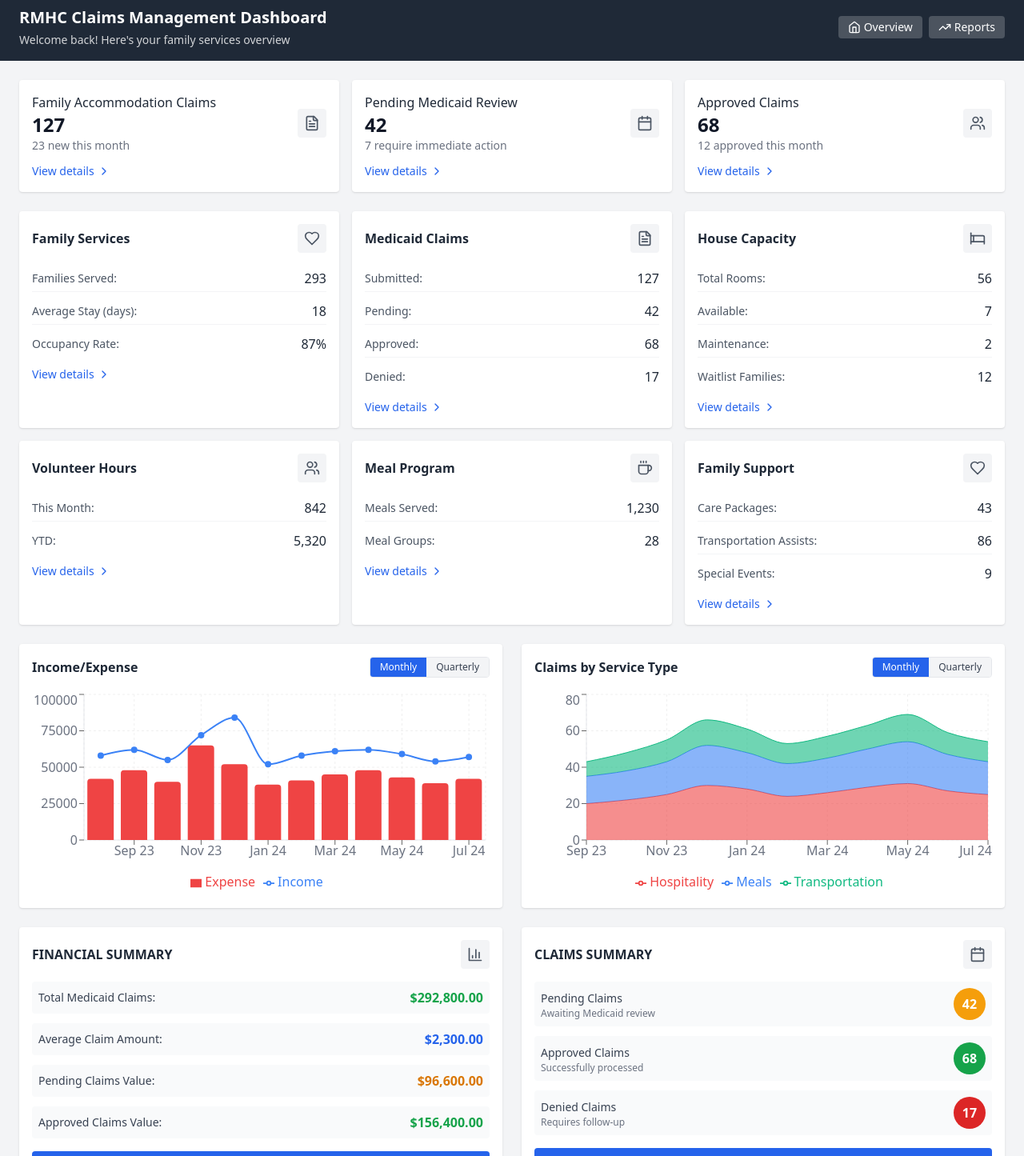
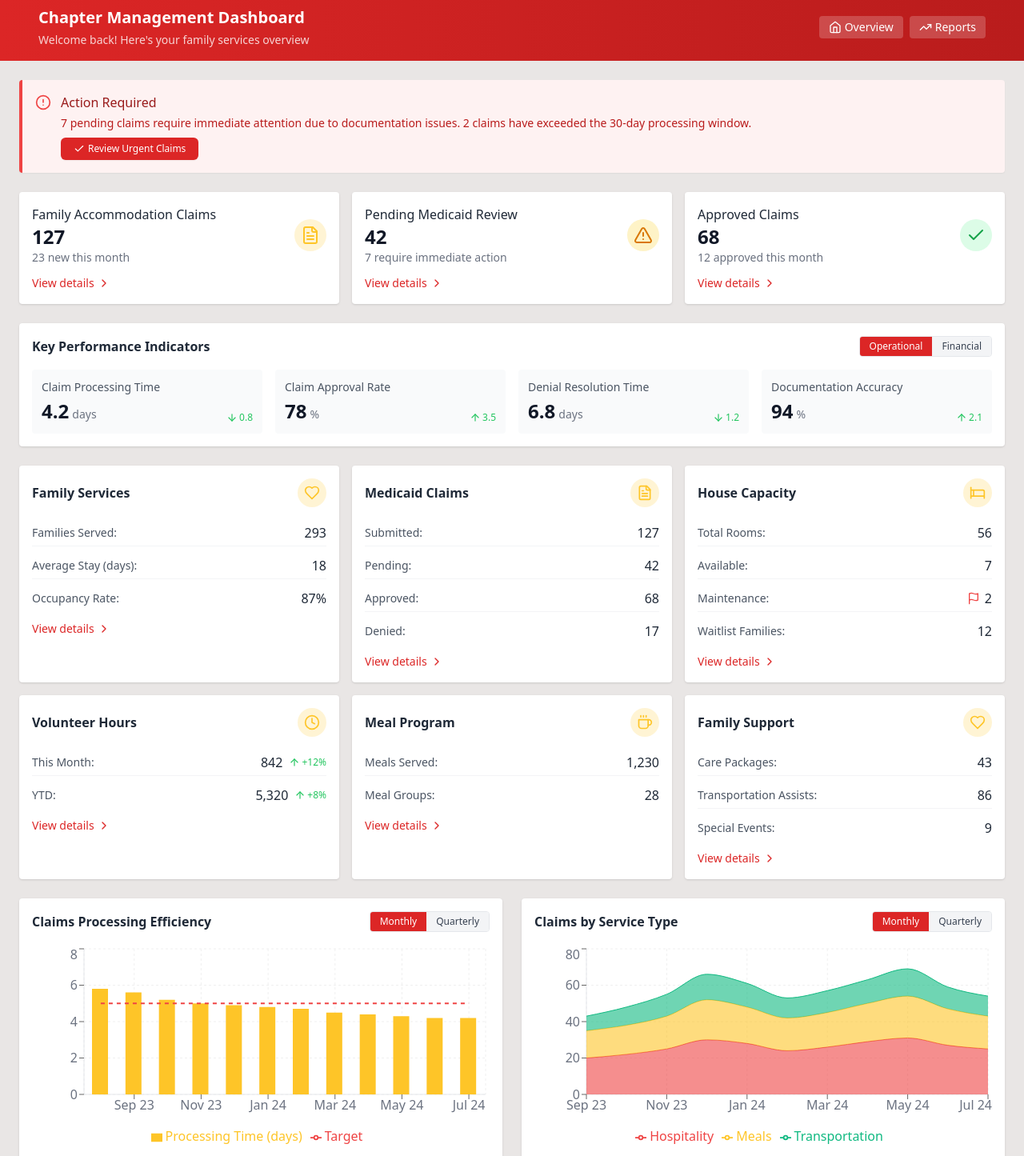
Before and after one commit to mockwell02/ClaimManager, a React (Vite) app in the folder project 7/: page / in a window 1280 px wide. Shown: the part 80-1525 px from the top of the page at 80% size. Built offline with nearby package versions, Linux system fonts and the light colour scheme.

Commit message:
fix: designed to meet claims proce pt.2

```diff
--- a/project 7/src/components/HomePage.tsx
+++ b/project 7/src/components/HomePage.tsx
@@ -1,17 +1,56 @@
 import React, { useState } from 'react';
-import { BarChart3, Users, FileText, MessageSquare, Calendar, Inbox, ChevronRight, Home, TrendingUp, Heart, Bed, Coffee } from 'lucide-react';
-import { AreaChart, Area, BarChart, Bar, XAxis, YAxis, CartesianGrid, Tooltip, ResponsiveContainer, Line, ComposedChart, Legend } from 'recharts';
+import { BarChart3, FileText, MessageSquare, Calendar, Inbox, ChevronRight, Home, TrendingUp, Heart, Bed, Coffee, AlertTriangle, ArrowUp, Clock, Flag, Check, DollarSign, Users, Percent, AlertCircle, Activity, PieChart } from 'lucide-react';
+import { AreaChart, Area, BarChart, Bar, XAxis, YAxis, CartesianGrid, Tooltip, ResponsiveContainer, Line, ComposedChart, Legend, PieChart as RechartsPieChart, Pie, Cell } from 'recharts';
 
 export default function HomePage() {
   const [timeFrame, setTimeFrame] = useState('monthly');
+  const [kpiView, setKpiView] = useState('operational');
 
   const stats = [
     { title: 'Family Services', icon: Heart, stats: { 'Families Served': '293', 'Average Stay (days)': '18', 'Occupancy Rate': '87%' } },
     { title: 'Medicaid Claims', icon: FileText, stats: { 'Submitted': '127', 'Pending': '42', 'Approved': '68', 'Denied': '17' } },
-    { title: 'House Capacity', icon: Bed, stats: { 'Total Rooms': '56', 'Available': '7', 'Maintenance': '2', 'Waitlist Families': '12' } },
-    { title: 'Volunteer Hours', icon: Users, stats: { 'This Month': '842', 'YTD': '5,320' } },
+    {
+      title: 'House Capacity',
+      icon: Bed,
+      stats: {
+        'Total Rooms': '56',
+        'Available': '7',
+        'Maintenance': '2',
+        'Waitlist Families': '12'
+      },
+      alerts: {
+        'Maintenance': { icon: Flag, color: 'text-red-500' }
+      }
+    },
+    {
+      title: 'Volunteer Hours',
+      icon: Clock,
+      stats: {
+        'This Month': '842',
+        'YTD': '5,320'
+      },
+      trends: {
+        'This Month': { icon: ArrowUp, color: 'text-green-500', percent: '+12%' },
+        'YTD': { icon: ArrowUp, color: 'text-green-500', percent: '+8%' }
+      }
+    },
     { title: 'Meal Program', icon: Coffee, stats: { 'Meals Served': '1,230', 'Meal Groups': '28' } },
     { title: 'Family Support', icon: Heart, stats: { 'Care Packages': '43', 'Transportation Assists': '86', 'Special Events': '9' } }
+  ];
+
+  // KPI data for administrators and billing managers
+  const operationalKPIs = [
+    { name: 'Claim Processing Time', value: '4.2', unit: 'days', trend: '-0.8', status: 'good' },
+    { name: 'Claim Approval Rate', value: '78', unit: '%', trend: '+3.5', status: 'good' },
+    { name: 'Denial Resolution Time', value: '6.8', unit: 'days', trend: '-1.2', status: 'good' },
+    { name: 'Documentation Accuracy', value: '94', unit: '%', trend: '+2.1', status: 'good' }
+  ];
+
+  const financialKPIs = [
+    { name: 'Reimbursement Rate', value: '92', unit: '%', trend: '+1.5', status: 'good' },
+    { name: 'Avg. Claim Value', value: '2,300', unit: '$', trend: '+120', status: 'good' },
+    { name: 'Revenue per Room', value: '5,230', unit: '$', trend: '+310', status: 'good' },
+    { name: 'Cost per Family', value: '1,840', unit: '$', trend: '-85', status: 'good' }
   ];
 
   const incomeExpenseData = [
@@ -43,6 +82,29 @@
     { month: 'Jul 24', 'Hospitality': 25, 'Meals': 18, 'Transportation': 11 }
   ];
 
+  // Claims processing efficiency data
+  const claimProcessingData = [
+    { month: 'Aug 23', 'Processing Time': 5.8, 'Target': 5.0 },
+    { month: 'Sep 23', 'Processing Time': 5.6, 'Target': 5.0 },
+    { month: 'Oct 23', 'Processing Time': 5.2, 'Target': 5.0 },
+    { month: 'Nov 23', 'Processing Time': 5.0, 'Target': 5.0 },
+    { month: 'Dec 23', 'Processing Time': 4.9, 'Target': 5.0 },
+    { month: 'Jan 24', 'Processing Time': 4.8, 'Target': 5.0 },
+    { month: 'Feb 24', 'Processing Time': 4.7, 'Target': 5.0 },
+    { month: 'Mar 24', 'Processing Time': 4.5, 'Target': 5.0 },
+    { month: 'Apr 24', 'Processing Time': 4.4, 'Target': 5.0 },
+    { month: 'May 24', 'Processing Time': 4.3, 'Target': 5.0 },
+    { month: 'Jun 24', 'Processing Time': 4.2, 'Target': 5.0 },
+    { month: 'Jul 24', 'Processing Time': 4.2, 'Target': 5.0 }
+  ];
+
+  // Claim status breakdown
+  const claimStatusData = [
+    { name: 'Approved', value: 68, color: '#36B37E' },
+    { name: 'Pending', value: 42, color: '#F59E0B' },
+    { name: 'Denied', value: 17, color: '#EF4444' }
+  ];
+
   // Custom tooltip styles
   const CustomTooltip = ({ active, payload, label }: any) => {
     if (active && payload && payload.length) {
@@ -61,16 +123,16 @@
   };
 
   return (
-    <div className="min-h-screen bg-gray-100">
+    <div className="min-h-screen bg-gray-100" style={{ backgroundColor: '#e9e6e5' }}>
       {/* Dashboard Header - Matching ClaimDetail style */}
-      <div className="bg-gray-800 text-white py-4 px-6">
+      <div className="bg-gradient-to-r from-red-600 to-red-700 text-white py-4 px-6">
         <div className="container mx-auto">
           <div className="flex flex-col md:flex-row justify-between items-center">
-            <div>
-              <h1 className="text-xl font-semibold">RMHC Claims Management Dashboard</h1>
+            <div className="md:ml-6">
+              <h1 className="text-xl font-semibold">Chapter Management Dashboard</h1>
               <p className="text-white/80 text-sm mt-1">Welcome back! Here's your family services overview</p>
             </div>
-            <div className="mt-4 md:mt-0 flex space-x-2">
+            <div className="mt-4 md:mt-0 flex space-x-2 md:mr-6">
               <button className="bg-white/20 hover:bg-white/30 text-white px-3 py-1 text-sm rounded flex items-center transition-colors">
                 <Home size={16} className="mr-1" />
                 Overview
@@ -86,6 +148,26 @@
 
       {/* Main Content */}
       <div className="container mx-auto px-6 py-6">
+        {/* Alert Banner for Critical Items */}
+        <div className="bg-red-50 border-l-4 border-red-500 p-4 mb-6 rounded shadow-sm">
+          <div className="flex items-start">
+            <div className="text-red-500 mr-3 mt-0.5 flex-shrink-0">
+              <AlertCircle size={20} />
+            </div>
+            <div>
+              <h3 className="font-medium text-red-800">Action Required</h3>
+              <p className="text-sm text-red-700 mt-1">
+                7 pending claims require immediate attention due to documentation issues.
+                2 claims have exceeded the 30-day processing window.
+              </p>
+              <button className="mt-2 bg-red-600 hover:bg-red-700 text-white text-xs py-1.5 px-4 rounded-md flex items-center shadow-sm font-medium">
+                <Check size={14} className="mr-1" />
+                Review Urgent Claims
+              </button>
+            </div>
+          </div>
+        </div>
+
         {/* Quick Access Cards */}
         <div className="grid grid-cols-1 md:grid-cols-3 gap-4 mb-6">
           <div className="bg-white rounded shadow p-4">
@@ -95,11 +177,11 @@
                 <p className="text-2xl font-bold text-gray-900">127</p>
                 <p className="text-sm text-gray-500">23 new this month</p>
               </div>
-              <div className="p-2 bg-gray-100 rounded">
-                <FileText className="text-gray-600" size={20} />
+              <div className="p-2 bg-[#fec528]/20 rounded-full">
+                <FileText className="text-[#fec528]" size={24} />
               </div>
             </div>
-            <button className="mt-3 text-blue-600 text-sm font-medium flex items-center hover:text-blue-700 transition-colors">
+            <button className="mt-3 text-red-600 text-sm font-medium flex items-center hover:text-red-700 transition-colors">
               View details
               <ChevronRight size={16} className="ml-1" />
             </button>
@@ -111,11 +193,11 @@
                 <p className="text-2xl font-bold text-gray-900">42</p>
                 <p className="text-sm text-gray-500">7 require immediate action</p>
               </div>
-              <div className="p-2 bg-gray-100 rounded">
-                <Calendar className="text-gray-600" size={20} />
+              <div className="p-2 bg-amber-100 rounded-full">
+                <AlertTriangle className="text-amber-600" size={24} />
               </div>
             </div>
-            <button className="mt-3 text-blue-600 text-sm font-medium flex items-center hover:text-blue-700 transition-colors">
+            <button className="mt-3 text-red-600 text-sm font-medium flex items-center hover:text-red-700 transition-colors">
               View details
               <ChevronRight size={16} className="ml-1" />
             </button>
@@ -127,14 +209,56 @@
                 <p className="text-2xl font-bold text-gray-900">68</p>
                 <p className="text-sm text-gray-500">12 approved this month</p>
               </div>
-              <div className="p-2 bg-gray-100 rounded">
-                <Users className="text-gray-600" size={20} />
+              <div className="p-2 bg-green-100 rounded-full">
+                <Check className="text-green-600" size={24} />
               </div>
             </div>
-            <button className="mt-3 text-blue-600 text-sm font-medium flex items-center hover:text-blue-700 transition-colors">
+            <button className="mt-3 text-red-600 text-sm font-medium flex items-center hover:text-red-700 transition-colors">
               View details
               <ChevronRight size={16} className="ml-1" />
             </button>
+          </div>
+        </div>
+
+        {/* KPI Dashboard for Administrators & Billing Managers */}
+        <div className="bg-white rounded shadow p-4 mb-6">
+          <div className="flex justify-between items-center mb-4">
+            <h3 className="text-md font-semibold text-gray-800">Key Performance Indicators</h3>
+            <div className="flex rounded overflow-hidden border border-gray-200">
+              <button
+                className={`px-3 py-1 text-xs ${kpiView === 'operational' ? 'bg-red-600 text-white' : 'bg-gray-100 text-gray-700'}`}
+                onClick={() => setKpiView('operational')}
+              >
+                Operational
+              </button>
+              <button
+                className={`px-3 py-1 text-xs ${kpiView === 'financial' ? 'bg-red-600 text-white' : 'bg-gray-100 text-gray-700'}`}
+                onClick={() => setKpiView('financial')}
+              >
+                Financial
+              </button>
+            </div>
+          </div>
+          <div className="grid grid-cols-1 md:grid-cols-4 gap-4">
+            {(kpiView === 'operational' ? operationalKPIs : financialKPIs).map((kpi) => (
+              <div key={kpi.name} className="bg-gray-50 p-3 rounded">
+                <div className="text-sm text-gray-600">{kpi.name}</div>
+                <div className="flex items-end justify-between mt-1">
+                  <div className="flex items-baseline">
+                    <span className="text-2xl font-bold text-gray-900">{kpi.value}</span>
+                    <span className="text-sm text-gray-500 ml-1">{kpi.unit}</span>
+                  </div>
+                  <div className={`flex items-center text-xs ${kpi.status === 'good' ? 'text-green-500' : 'text-red-500'}`}>
+                    {kpi.trend.startsWith('+') ? (
+                      <ArrowUp size={14} className="mr-0.5" />
+                    ) : (
+                      <ArrowUp size={14} className="mr-0.5 transform rotate-180" />
+                    )}
+                    {kpi.trend.replace(/[+-]/, '')}
+                  </div>
+                </div>
+              </div>
+            ))}
           </div>
         </div>
 
@@ -144,19 +268,38 @@
             <div key={section.title} className="bg-white rounded shadow p-4">
               <div className="flex items-center justify-between mb-4">
                 <h3 className="text-md font-semibold text-gray-800">{section.title}</h3>
-                <div className="p-2 bg-gray-100 rounded">
-                  <section.icon className="text-gray-600" size={20} />
+                <div className="p-2 bg-[#fec528]/20 rounded-full">
+                  {React.createElement(section.icon, { className: "text-[#fec528]", size: 20 })}
                 </div>
               </div>
               <div className="space-y-2">
                 {Object.entries(section.stats).map(([key, value]) => (
                   <div key={key} className="flex justify-between items-center py-1 border-b border-gray-100 last:border-0">
                     <span className="text-gray-600 text-sm">{key}:</span>
-                    <span className="font-medium text-gray-800">{value}</span>
+                    <div className="flex items-center">
+                      {section.title === 'House Capacity' && key === 'Maintenance' && section.alerts && (
+                        React.createElement(Flag, {
+                          className: "text-red-500 mr-1.5",
+                          size: 16
+                        })
+                      )}
+                      <span className="font-medium text-gray-800">{value}</span>
+                      {section.title === 'Volunteer Hours' && (key === 'This Month' || key === 'YTD') && section.trends && (
+                        <div className="flex items-center ml-2">
+                          {React.createElement(ArrowUp, {
+                            className: "text-green-500",
+                            size: 14
+                          })}
+                          <span className="text-xs text-green-500 ml-0.5">
+                            {key === 'This Month' ? '+12%' : '+8%'}
+                          </span>
+                        </div>
+                      )}
+                    </div>
                   </div>
                 ))}
               </div>
-              <button className="mt-3 text-blue-600 text-sm font-medium flex items-center hover:text-blue-700 transition-colors">
+              <button className="mt-3 text-red-600 text-sm font-medium flex items-center hover:text-red-700 transition-colors">
                 View details
                 <ChevronRight size={16} className="ml-1" />
               </button>
@@ -166,19 +309,19 @@
 
         {/* Charts Section */}
         <div className="grid grid-cols-1 lg:grid-cols-2 gap-6 mb-6">
-          {/* Income/Expense Chart */}
+          {/* Claims Processing Efficiency Chart */}
           <div className="bg-white rounded shadow p-4">
             <div className="flex justify-between items-center mb-4">
-              <h3 className="text-md font-semibold text-gray-800">Income/Expense</h3>
+              <h3 className="text-md font-semibold text-gray-800">Claims Processing Efficiency</h3>
               <div className="flex rounded overflow-hidden border border-gray-200">
                 <button
-                  className={`px-3 py-1 text-xs ${timeFrame === 'monthly' ? 'bg-blue-600 text-white' : 'bg-gray-100 text-gray-700'}`}
+                  className={`px-3 py-1 text-xs ${timeFrame === 'monthly' ? 'bg-red-600 text-white' : 'bg-gray-100 text-gray-700'}`}
                   onClick={() => setTimeFrame('monthly')}
                 >
                   Monthly
                 </button>
                 <button
-                  className={`px-3 py-1 text-xs ${timeFrame === 'quarterly' ? 'bg-blue-600 text-white' : 'bg-gray-100 text-gray-700'}`}
+                  className={`px-3 py-1 text-xs ${timeFrame === 'quarterly' ? 'bg-red-600 text-white' : 'bg-gray-100 text-gray-700'}`}
                   onClick={() => setTimeFrame('quarterly')}
                 >
                   Quarterly
@@ -187,14 +330,14 @@
             </div>
             <div className="h-64">
               <ResponsiveContainer width="100%" height="100%">
-                <ComposedChart data={incomeExpenseData}>
+                <ComposedChart data={claimProcessingData}>
                   <CartesianGrid strokeDasharray="3 3" stroke="#f0f0f0" />
                   <XAxis dataKey="month" tick={{ fill: '#6b7280' }} axisLine={{ stroke: '#e5e7eb' }} />
                   <YAxis tick={{ fill: '#6b7280' }} axisLine={{ stroke: '#e5e7eb' }} />
                   <Tooltip content={<CustomTooltip />} />
                   <Legend wrapperStyle={{ paddingTop: '10px' }} />
-                  <Bar name="Expense" dataKey="expense" fill="#ef4444" radius={[4, 4, 0, 0]} />
-                  <Line name="Income" type="monotone" dataKey="income" stroke="#3b82f6" strokeWidth={2} dot={{ r: 3, fill: '#3b82f6', stroke: '#3b82f6' }} activeDot={{ r: 5 }} />
+                  <Bar name="Processing Time (days)" dataKey="Processing Time" fill="#fec528" barSize={20} />
+                  <Line name="Target" type="monotone" dataKey="Target" stroke="#ef4444" strokeWidth={2} strokeDasharray="5 5" dot={false} />
                 </ComposedChart>
               </ResponsiveContainer>
             </div>
@@ -206,13 +349,13 @@
               <h3 className="text-md font-semibold text-gray-800">Claims by Service Type</h3>
               <div className="flex rounded overflow-hidden border border-gray-200">
                 <button
-                  className={`px-3 py-1 text-xs ${timeFrame === 'monthly' ? 'bg-blue-600 text-white' : 'bg-gray-100 text-gray-700'}`}
+                  className={`px-3 py-1 text-xs ${timeFrame === 'monthly' ? 'bg-red-600 text-white' : 'bg-gray-100 text-gray-700'}`}
                   onClick={() => setTimeFrame('monthly')}
                 >
                   Monthly
                 </button>
                 <button
-                  className={`px-3 py-1 text-xs ${timeFrame === 'quarterly' ? 'bg-blue-600 text-white' : 'bg-gray-100 text-gray-700'}`}
+                  className={`px-3 py-1 text-xs ${timeFrame === 'quarterly' ? 'bg-red-600 text-white' : 'bg-gray-100 text-gray-700'}`}
                   onClick={() => setTimeFrame('quarterly')}
                 >
                   Quarterly
@@ -228,7 +371,7 @@
                   <Tooltip content={<CustomTooltip />} />
                   <Legend wrapperStyle={{ paddingTop: '10px' }} />
                   <Area name="Hospitality" type="monotone" dataKey="Hospitality" stackId="1" stroke="#ef4444" fill="#ef4444" fillOpacity={0.6} />
-                  <Area name="Meals" type="monotone" dataKey="Meals" stackId="1" stroke="#3b82f6" fill="#3b82f6" fillOpacity={0.6} />
+                  <Area name="Meals" type="monotone" dataKey="Meals" stackId="1" stroke="#fec528" fill="#fec528" fillOpacity={0.6} />
                   <Area name="Transportation" type="monotone" dataKey="Transportation" stackId="1" stroke="#10b981" fill="#10b981" fillOpacity={0.6} />
                 </AreaChart>
               </ResponsiveContainer>
@@ -241,8 +384,8 @@
           <div className="bg-white rounded shadow p-4">
             <div className="flex items-center justify-between mb-4">
               <h3 className="text-md font-semibold text-gray-800">FINANCIAL SUMMARY</h3>
-              <div className="p-2 bg-gray-100 rounded">
-                <BarChart3 className="text-gray-600" size={20} />
+              <div className="p-2 bg-[#fec528]/20 rounded-full">
+                <BarChart3 className="text-[#fec528]" size={20} />
               </div>
             </div>
             <div className="space-y-3">
@@ -263,7 +406,7 @@
                 <span className="font-bold text-green-600">$156,400.00</span>
               </div>
             </div>
-            <button className="mt-4 w-full bg-blue-600 text-white py-2 rounded text-sm font-medium hover:bg-blue-700 transition-colors">
+            <button className="mt-4 w-full bg-red-600 text-white py-2 rounded text-sm font-medium hover:bg-red-700 transition-colors">
               View Financial Report
             </button>
           </div>
@@ -271,42 +414,48 @@
           <div className="bg-white rounded shadow p-4">
             <div className="flex items-center justify-between mb-4">
               <h3 className="text-md font-semibold text-gray-800">CLAIMS SUMMARY</h3>
-              <div className="p-2 bg-gray-100 rounded">
-                <Calendar className="text-gray-600" size={20} />
+              <div className="p-2 bg-[#fec528]/20 rounded-full">
+                <PieChart className="text-[#fec528]" size={20} />
               </div>
             </div>
-            <div className="space-y-3">
-              <div className="flex justify-between items-center p-2 bg-gray-50 rounded">
-                <div>
-                  <span className="text-gray-700 text-sm">Pending Claims</span>
-                  <p className="text-xs text-gray-500">Awaiting Medicaid review</p>
-                </div>
-                <div className="h-10 w-10 rounded-full bg-amber-500 flex items-center justify-center text-white font-bold">
-                  42
-                </div>
+            <div className="flex items-center">
+              <div className="h-40 w-40 mx-auto">
+                <ResponsiveContainer width="100%" height="100%">
+                  <RechartsPieChart>
+                    <Pie
+                      data={claimStatusData}
+                      cx="50%"
+                      cy="50%"
+                      innerRadius={40}
+                      outerRadius={60}
+                      paddingAngle={5}
+                      dataKey="value"
+                    >
+                      {claimStatusData.map((entry, index) => (
+                        <Cell key={`cell-${index}`} fill={entry.color} />
+                      ))}
+                    </Pie>
+                    <Tooltip content={<CustomTooltip />} />
+                  </RechartsPieChart>
+                </ResponsiveContainer>
               </div>
-              <div className="flex justify-between items-center p-2 bg-gray-50 rounded">
-                <div>
-                  <span className="text-gray-700 text-sm">Approved Claims</span>
-                  <p className="text-xs text-gray-500">Successfully processed</p>
-                </div>
-                <div className="h-10 w-10 rounded-full bg-green-600 flex items-center justify-center text-white font-bold">
-                  68
-                </div>
-              </div>
-              <div className="flex justify-between items-center p-2 bg-gray-50 rounded">
-                <div>
-                  <span className="text-gray-700 text-sm">Denied Claims</span>
-                  <p className="text-xs text-gray-500">Requires follow-up</p>
-                </div>
-                <div className="h-10 w-10 rounded-full bg-red-600 flex items-center justify-center text-white font-bold">
-                  17
+              <div className="space-y-3 flex-1">
+                {claimStatusData.map((status) => (
+                  <div key={status.name} className="flex items-center justify-between">
+                    <div className="flex items-center">
+                      <div className="w-3 h-3 rounded-full mr-2" style={{ backgroundColor: status.color }}></div>
+                      <span className="text-sm text-gray-700">{status.name}</span>
+                    </div>
+                    <span className="font-medium">{status.value}</span>
+                  </div>
+                ))}
+                <div className="pt-2">
+                  <button className="w-full bg-red-600 text-white py-2 rounded text-sm font-medium hover:bg-red-700 transition-colors">
+                    Manage Claims
+                  </button>
                 </div>
               </div>
             </div>
-            <button className="mt-4 w-full bg-blue-600 text-white py-2 rounded text-sm font-medium hover:bg-blue-700 transition-colors">
-              Manage Claims
-            </button>
           </div>
         </div>
       </div>
```
Also changed, not shown: project 7/src/components/ClaimDetail.tsx (+11 -12 lines), project 7/src/components/ClaimsDashboard.tsx (+17 -16 lines).
